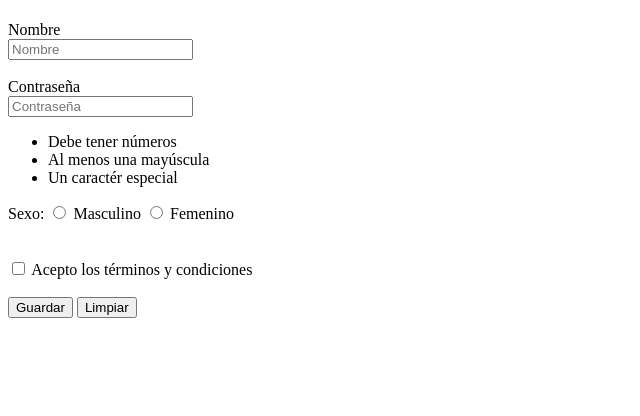
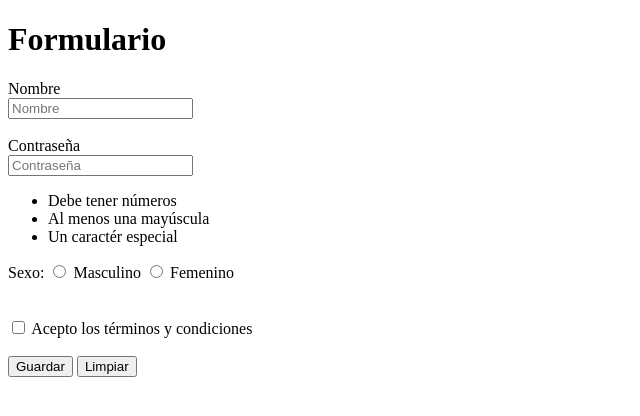
Before and after one commit to Miguel281092/formulario_practica2, a plain HTML site: page index.html in a window 1280 px wide. Shown: the whole page, without its empty margins (0-640 px from the left). Drawn offline with Linux system fonts and the light colour scheme.

Commit message:
agregando h1 formularios

```diff
--- a/index.html
+++ b/index.html
@@ -6,7 +6,7 @@
     <title>Formulario practica</title>
   </head>
   <body>
-    <h1></h1>
+    <h1>Formulario</h1>
     <form>
       <label for="nombre">Nombre</label>
       <br />
```
